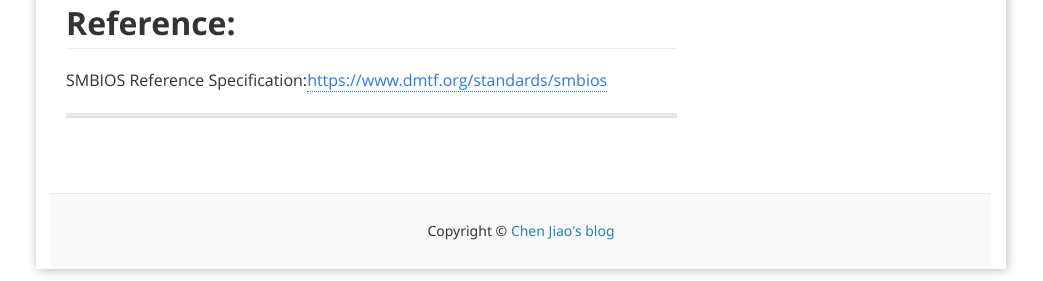
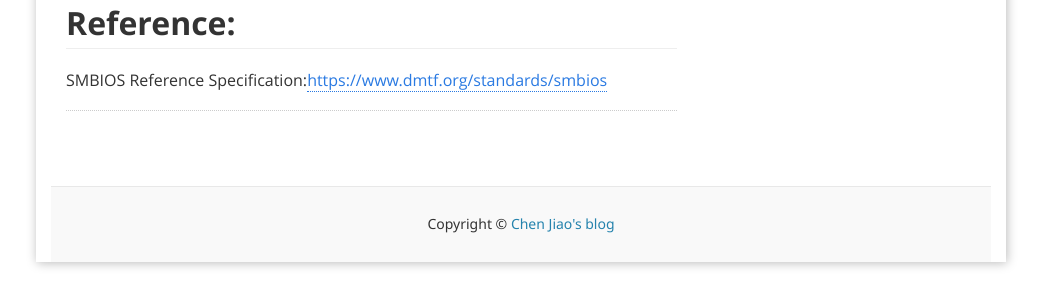
Before and after one commit to chen-jiao/chen-jiao.github.io, a Jekyll site: the page built from index.html, in a window 1280 px wide. Shown: the part 3879-4160 px from the top of the page, without its empty margins (119-1162 px from the left). Built offline with Jekyll 4.4.1, drawn with Linux system fonts in a browser that asks for light colours; nearby versions of some CDN libraries; the list of posts is cut into pages by our own code.

```diff
--- a/_sass/_base.scss
+++ b/_sass/_base.scss
@@ -159,16 +159,18 @@
 li>ul {
     margin: 0 0;
 }
-hr {
-    height: 4px;
-    padding: 0;
-    margin: 16px 0;
-    background-color: #e7e7e7;
-    border: 0 none;
-    overflow: hidden;
-    box-sizing: content-box;
-    border-bottom: 1px solid #ddd;
-}
+/**
+*hr {
+*    height: 2px;
+*    padding: 0;
+*    margin: 16px 0;
+*    background-color: #e7e7e7;
+*    border: 0 none;
+*    overflow: hidden;
+*    box-sizing: content-box;
+*    border-bottom: 1px solid #ddd;
+*}
+**/
 
 body > h2:first-child {
     margin-top: 0;
@@ -416,6 +418,14 @@
 /**
  * Set main page style
  */
+.site-title {
+    font-size: 48px;
+    line-height: 56px;
+    letter-spacing: -1px;
+    margin-bottom: 0;
+    text-align: center;
+    text-decoration: none;
+}
 
 .container {
   min-height:100%;
```
